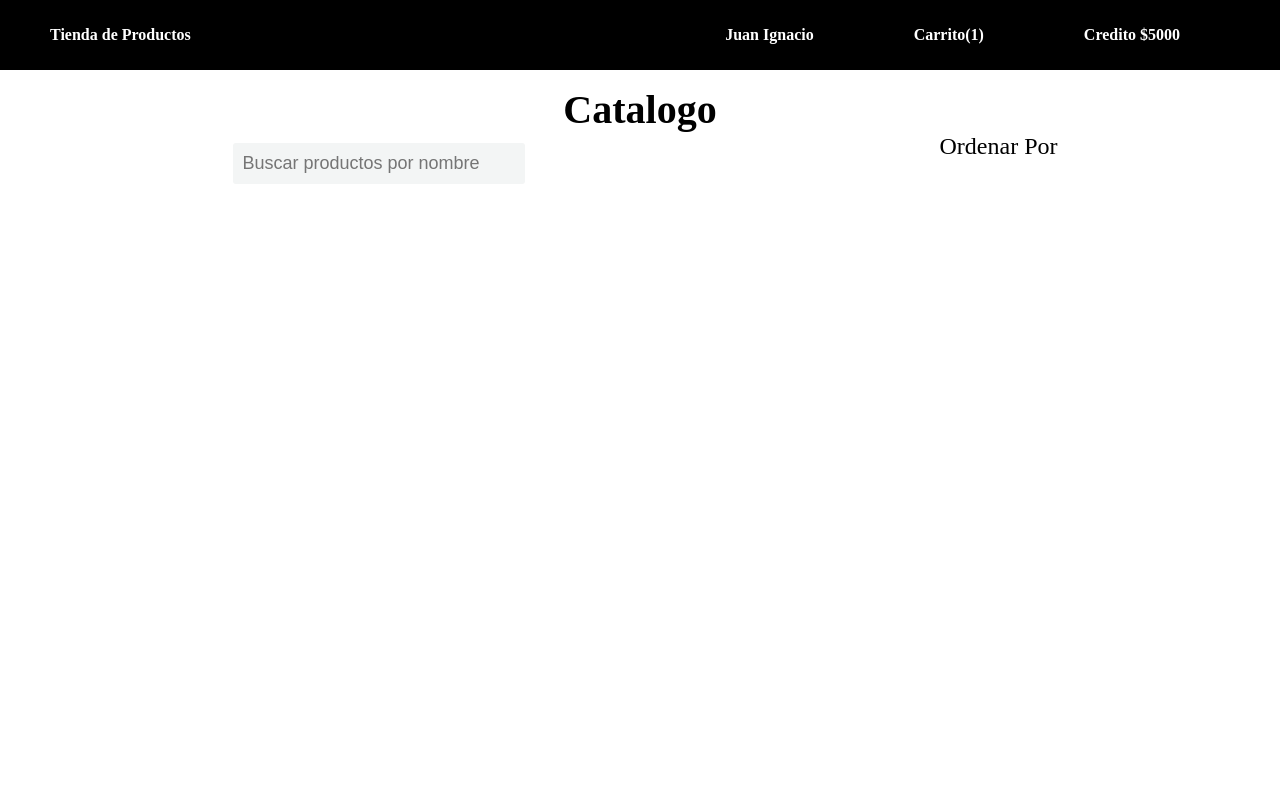
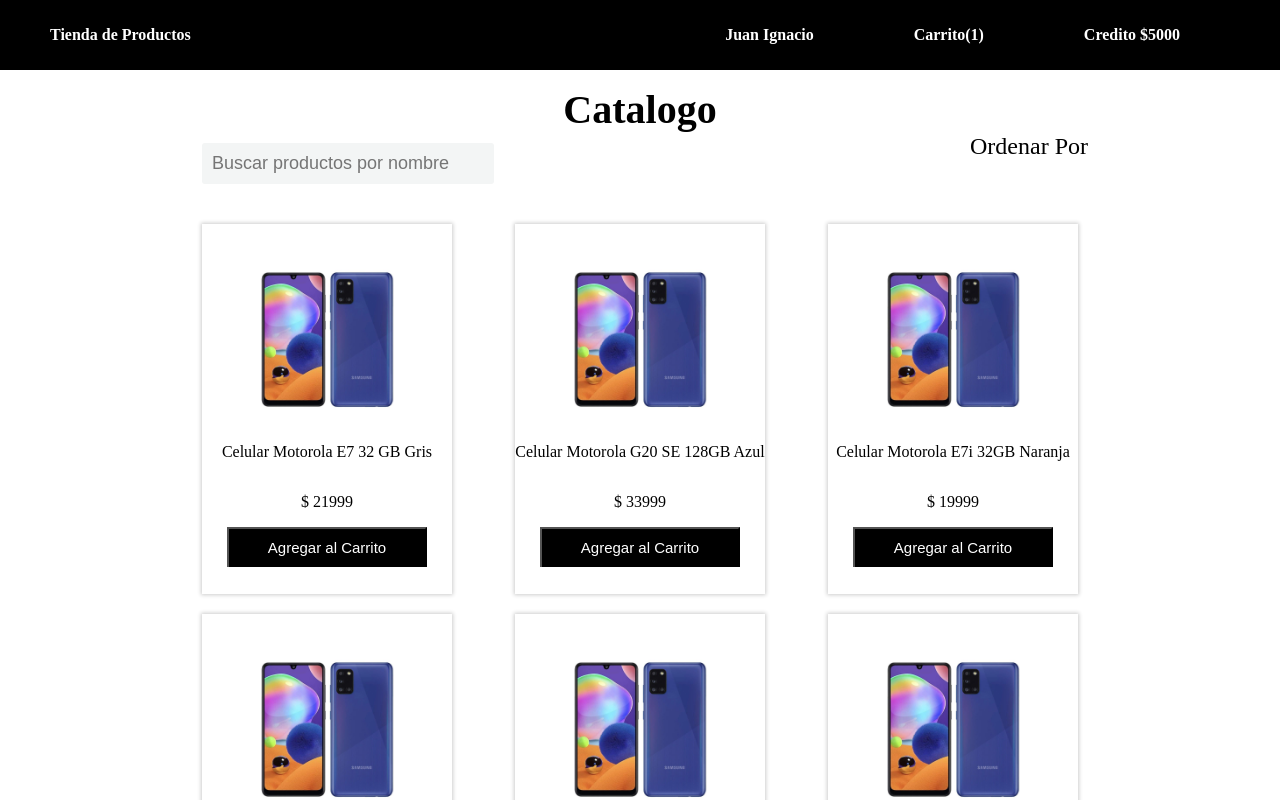
Before and after one commit to fabrogabrielandres/enviopack-challenge-frontend, a React (Create React App) app: page / in a window 1280 px wide. Shown: the top 800 px of the page. Built offline with nearby package versions, Linux system fonts and the light colour scheme.

Commit message:
CardCatalogo moked

```diff
--- a/src/Screens/Catalogo/Catalogo.js
+++ b/src/Screens/Catalogo/Catalogo.js
@@ -1,4 +1,5 @@
 import React from 'react'
+import { ListCardCatalogo } from '../../components/ListCardCatalogo/ListCardCatalogo'
 import { CatalogoLeft, CatalogoRight, CatalogoWrapper, ListCard, Title, SubTitle, Input } from './styled'
 
 export const Catalogo = () => {
@@ -9,14 +10,13 @@
             </Title>
             <ListCard>
                 <CatalogoLeft>
-                    <Input placeholder="Buscar productos por nombre"/>
+                    <Input placeholder="Buscar productos por nombre" />
                 </CatalogoLeft>
                 <CatalogoRight>
                     <SubTitle>Ordenar Por</SubTitle>
                 </CatalogoRight>
             </ListCard>
-
-
+            <ListCardCatalogo/>
         </CatalogoWrapper>
     )
 }
--- a/src/Screens/Catalogo/styled.js
+++ b/src/Screens/Catalogo/styled.js
@@ -1,7 +1,8 @@
 import styled from "styled-components";
 
 export const CatalogoWrapper = styled.div`
-    height: 100%;
+    width: 70%;
+    margin: 0 auto;
 `
 export const Title = styled.span`
     margin-top: 1rem;
@@ -17,7 +18,7 @@
 `
 export const ListCard = styled.div`
     display: flex;
-    justify-content: space-around;
+    justify-content: space-between;
 `
 
 export const Input = styled.input`
--- a/src/components/CardCatalogo/CardCatalogo.js
+++ b/src/components/CardCatalogo/CardCatalogo.js
@@ -1,13 +1,20 @@
 import React from 'react'
 import { Button, CardWrapper, Description, Img, Price } from './styles'
 
-export const CardCatalogo = () => {
+export const CardCatalogo = ({image,product}) => {
+
     return (
         <CardWrapper>
-            <Img />
-            <Description/>
-            <Price/>
-            <Button/>
+            <Img src={image}/>
+            <Description>
+                {product.title}
+            </Description>
+            <Price>
+                {`$ ${product.price}`}
+            </Price>
+            <Button>
+                Agregar al Carrito
+            </Button>
         </CardWrapper>
     )
 }
--- a/src/components/CardCatalogo/styles.js
+++ b/src/components/CardCatalogo/styles.js
@@ -1,11 +1,33 @@
 import styled from "styled-components";
 
 export const CardWrapper = styled.div`
-    max-width: 360px;
+    max-width: 250px;
+    display: flex;
+    min-height: 370px;
+    flex-direction: column;
+    justify-content: center;
+    align-items: center;
+    box-shadow: 0px 0px 4px 1px rgba(0, 0, 0, 0.2);
+    margin: 10px;
+`
+export const Img = styled.img`
+    width: 70%;
+`
+export const Description = styled.p`
+    text-align: center;
+
 `
 
+export const Price = styled.p`
+    text-align: center;
+`
 
-export const Img = styled.img``
-export const Description = styled.p``
-export const Price = styled.p``
-export const Button = styled.button``
+export const Button = styled.button`
+    text-align: center;
+    background-color: black;
+    color: white;
+    border-bottom: none;
+    width: 80%;
+    height: 40px;
+    font-size: 15px;
+`
--- /dev/null
+++ b/src/components/ListCardCatalogo/ListCardCatalogo.js
@@ -0,0 +1,19 @@
+import React from 'react'
+import products from "../../products.json"
+import image from "../../assets/image-product.jpg"
+import { CardCatalogo } from '../CardCatalogo/CardCatalogo'
+import { RenderList, Wrapper } from './styled'
+
+export const ListCardCatalogo = () => {
+    return (
+        <Wrapper>
+            {
+                products.productos.map((product, idx) =>
+                    <RenderList key={idx}>
+                        <CardCatalogo image={image} product={product} />
+                    </RenderList>
+                )
+            }
+        </Wrapper>
+    )
+}
--- /dev/null
+++ b/src/components/ListCardCatalogo/styled.js
@@ -0,0 +1,13 @@
+import styled from "styled-components";
+
+export const Wrapper = styled.div`
+    display: flex;
+    flex-wrap: wrap;
+    margin-top:20px;
+    justify-content: space-between;
+
+`
+
+export const RenderList = styled.div`
+
+`
--- /dev/null
+++ b/src/products.json
@@ -0,0 +1,172 @@
+{
+  "productos": [
+    {
+      "id": 1,
+      "title": "Celular Motorola E7 32 GB Gris",
+      "brand": "Motorola",
+      "sku": "7RRTTN2WRXANRSIG",
+      "price": 21999,
+      "discount": 0
+    },
+    {
+      "id": 2,
+      "title": "Celular Motorola G20 SE 128GB Azul",
+      "brand": "Motorola",
+      "sku": "6EWKNP0EMEWND687",
+      "price": 33999,
+      "discount": 0
+    },
+    {
+      "id": 3,
+      "title": "Celular Motorola E7i 32GB Naranja",
+      "brand": "Motorola",
+      "sku": "APZCT6D2JCPX0A8V",
+      "price": 19999,
+      "discount": 0
+    },
+    {
+      "id": 4,
+      "title": "Celular LG K51s 64 GB Titanium",
+      "brand": "LG",
+      "sku": "CNP9WW07E2ACQ15C",
+      "price": 25999,
+      "discount": 18
+    },
+    {
+      "id": 5,
+      "title": "Celular Motorola G60S 128GB Aqua",
+      "brand": "Motorola",
+      "sku": "7XQSKXS9DVNN9UY9",
+      "price": 49999,
+      "discount": 0
+    },
+    {
+      "id": 6,
+      "title": "Celular Motorola E7 32GB Aqua",
+      "brand": "Motorola",
+      "sku": "2QMRCZUPA7GQWO90",
+      "price": 21999,
+      "discount": 0
+    },
+    {
+      "id": 7,
+      "title": "Celular Samsung Galaxy A12 64 GB Negro",
+      "brand": "Samsung",
+      "sku": "JQ585S9CHIIW9IYF",
+      "price": 31999,
+      "discount": 0
+    },
+    {
+      "id": 8,
+      "title": "Celular Motorola E7 32GB Coral",
+      "brand": "Motorola",
+      "sku": "5BFAY679NH9TTWRJ",
+      "price": 21999,
+      "discount": 0
+    },
+    {
+      "id": 9,
+      "title": "Celular Samsung Galaxy A72 128 GB Negro",
+      "brand": "Samsung",
+      "sku": "2MB4SEKNGS3R4533",
+      "price": 74999,
+      "discount": 0
+    },
+    {
+      "id": 10,
+      "title": "Celular Samsung Galaxy A52 128GB Negro",
+      "brand": "Samsung",
+      "sku": "JTLO9LQ80NWEO93W",
+      "price": 60999,
+      "discount": 0
+    },
+    {
+      "id": 11,
+      "title": "Celular Samsung Galaxy A21s 128 GB Azul",
+      "brand": "Samsung",
+      "sku": "RYQKQ2BKAFJTYQCG",
+      "price": 40999,
+      "discount": 0
+    },
+    {
+      "id": 12,
+      "title": "Celular Samsung A01 Core 16 GB Negro",
+      "brand": "Samsung",
+      "sku": "0GQZRA0YPPYROR9P",
+      "price": 15999,
+      "discount": 0
+    },
+    {
+      "id": 13,
+      "title": "Celular Samsung Galaxy S21 128 GB Blanco",
+      "brand": "Samsung",
+      "sku": "VKLKEHU9P4QUT700",
+      "price": 136999,
+      "discount": 0
+    },
+    {
+      "id": 14,
+      "title": "Celular TCL 20SE 128 GB Gris",
+      "brand": "TCL",
+      "sku": "NREJYUWGBGI4GIMB",
+      "price": 33999,
+      "discount": 10
+    },
+    {
+      "id": 15,
+      "title": "Celular Samsung Galaxy A03S 64GB Azul",
+      "brand": "Samsung",
+      "sku": "ZI4GRO2XVDK370YH",
+      "price": 28999,
+      "discount": 0
+    },
+    {
+      "id": 16,
+      "title": "Celular Motorola G100 128 GB Azul",
+      "brand": "Motorola",
+      "sku": "1QG92REXUE4KGJY6",
+      "price": 89999,
+      "discount": 0
+    },
+    {
+      "id": 17,
+      "title": "Celular Motorola Edge 20 Lite 128 GB Gris ",
+      "brand": "Motorola",
+      "sku": "7FPGOEHRE0RVJ3HK",
+      "price": 69999,
+      "discount": 0
+    },
+    {
+      "id": 18,
+      "title": "Celular TCL 10 SE 128GB Polar Night ",
+      "brand": "TCL",
+      "sku": "1NQTNH1PJKYCFDZF",
+      "price": 27999,
+      "discount": 12
+    },
+    {
+      "id": 19,
+      "title": "Celular Samsung Galaxy A02 32 GB Azul ",
+      "brand": "Samsung",
+      "sku": "9R49S3DHCYK8QVI7",
+      "price": 21499,
+      "discount": 0
+    },
+    {
+      "id": 20,
+      "title": "Celular Samsung Galaxy A02 32 GB Negro ",
+      "brand": "Samsung",
+      "sku": "7G9B8F3FRJPZZ5CE",
+      "price": 21499,
+      "discount": 0
+    },
+    {
+      "id": 21,
+      "title": "Celular Samsung A01 Core 16GB Azul",
+      "brand": "Samsung",
+      "sku": "MDRL1V4CBAHB7LBK",
+      "price": 15999,
+      "discount": 0
+    }
+  ]
+}
```
Also changed, not shown: src/profile.json (added, +9 -0 lines), src/assets/image-product.jpg (added).
